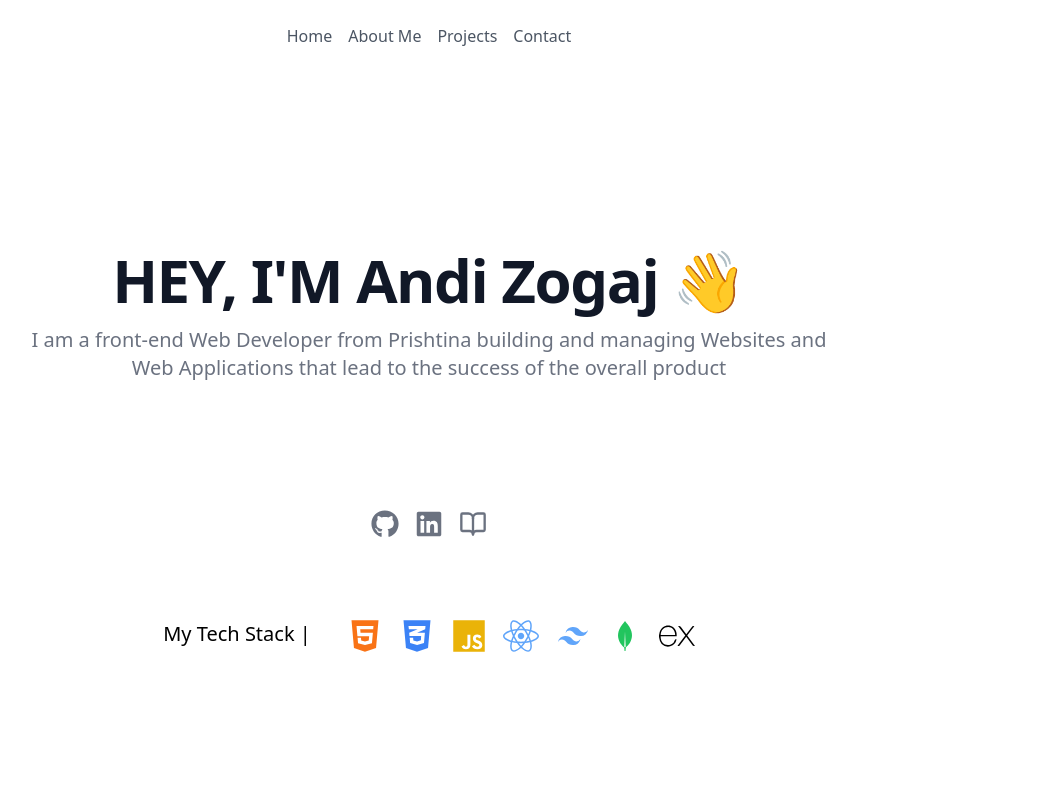
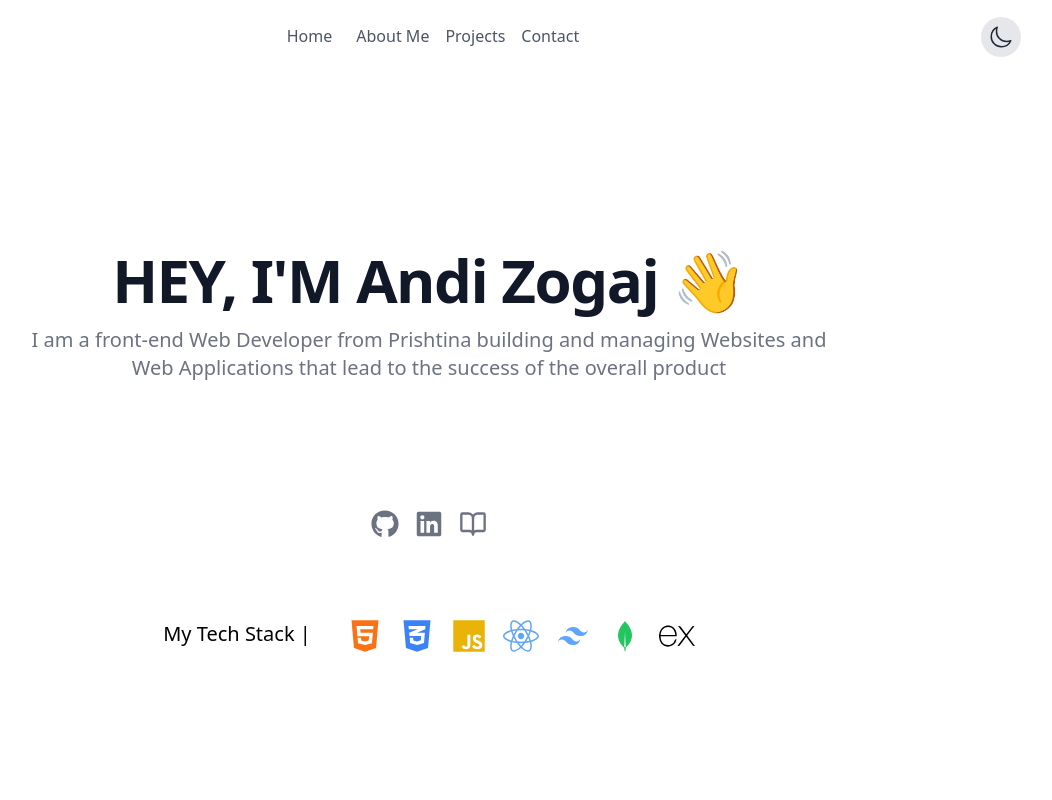
Before and after one commit to AndiZogaj22/portfolio, a React (Vite) app: page / in a window 1280 px wide. Shown: the top 800 px of the page, without its empty margins (211-1263 px from the left). Built offline with nearby package versions, Linux system fonts and the light colour scheme.

Commit message:
dark mode added

```diff
--- a/src/components/AboutMe.jsx
+++ b/src/components/AboutMe.jsx
@@ -20,7 +20,7 @@ const AboutMe = () => {
     <div className="lg:w-1/2">
       <h1 className="mb-4 text-4xl font-extrabold tracking-tight leading-none text-gray-900 md:text-5xl lg:text-6xl dark:text-white">About Me</h1>
       <p className="mb-8 text-lg text-gray-700 dark:text-gray-300">With a bachelor's degree in Computer Science and Engineering from Universiteti per Biznes dhe Teknologji "UBT", prishtina 10000 (academic year 20/21), I am a passionate web developer with a penchant for crafting sleek and efficient websites. My expertise primarily lies in front-end development, where I specialize in creating captivating user interfaces and enhancing user experiences. Armed with a robust knowledge of HTML, CSS, and JavaScript, complemented by proficiency in React and Tailwind, I am well-prepared to tackle diverse projects. Thriving in collaborative settings, I leverage my strong communication skills to translate visions into reality. Let's collaborate and create something truly extraordinary together!</p>
-      <button className="bg-transparent hover:bg-blue-500 text-blue-700 font-semibold hover:text-white py-2 px-4 border border-blue-500 hover:border-transparent rounded">
+      <button className="bg-transparent hover:bg-blue-500 dark:text-white text-blue-700 font-semibold hover:text-white py-2 px-4 border border-blue-500 hover:border-transparent rounded">
         Download CV
       </button>
     </div>
--- /dev/null
+++ b/src/components/DarkModeToggle.jsx
@@ -0,0 +1,32 @@
+// src/components/DarkModeToggle.jsx
+import React, { useEffect, useState } from 'react';
+import { IoSunny, IoMoonOutline } from 'react-icons/io5';
+
+const DarkModeToggle = () => {
+  const [darkMode, setDarkMode] = useState(false);
+
+  useEffect(() => {
+    const isDarkMode = localStorage.getItem('dark-mode') === 'true';
+    setDarkMode(isDarkMode);
+    document.documentElement.classList.toggle('dark', isDarkMode);
+  }, []);
+
+  const toggleDarkMode = () => {
+    const newDarkMode = !darkMode;
+    setDarkMode(newDarkMode);
+    localStorage.setItem('dark-mode', newDarkMode);
+    document.documentElement.classList.toggle('dark', newDarkMode);
+  };
+
+  return (
+    <button
+      onClick={toggleDarkMode}
+      className="p-2 bg-gray-200 dark:bg-gray-800 rounded-full text-gray-800 dark:text-gray-200 focus:outline-none"
+      aria-label="Toggle Dark Mode"
+    >
+      {darkMode ? <IoSunny size={24} /> : <IoMoonOutline size={24} />}
+    </button>
+  );
+};
+
+export default DarkModeToggle;
--- a/src/components/Home.jsx
+++ b/src/components/Home.jsx
@@ -35,7 +35,7 @@ const Home = () => {
             <FaReact size={36} className="text-blue-400" title="React" />
             <BiLogoTailwindCss size={36} className="text-blue-400" title="tailwind" />
             <BiLogoMongodb size={36} className="text-green-500" title="MongoDb" />
-            <SiExpress size={36} className="text-black" title="express" />
+            <SiExpress size={36} className="text-black dark:text-white" title="express" />
           </div>
         </div>
       </div>
--- a/src/components/Navbar.jsx
+++ b/src/components/Navbar.jsx
@@ -1,4 +1,6 @@
 // Navbar.js
+
+import DarkModeToggle from '../components/DarkModeToggle'
 import React, { useState, useEffect } from "react";
 
 const Navbar = () => {
@@ -24,14 +26,22 @@ const Navbar = () => {
   };
 
   return (
-    <nav className={`bg-white dark:bg-slate-950  shadow ${isSticky ? 'fixed top-0 left-0 right-0 z-10' : ''}`}>
-      <div className="container flex items-center justify-center p-4 lg:p-6 mx-auto text-gray-600 capitalize dark:text-white">
-        <a href="#home" onClick={() => scrollToSection('home')}  className="border-b-2 border-transparent hover:text-gray-800 transition-colors duration-300 transform dark:hover:text-gray-200 hover:border-blue-500 mx-2">Home</a>
-        <a href="#about" onClick={() => scrollToSection('about')}  className="border-b-2 border-transparent hover:text-gray-800 transition-colors duration-300 transform dark:hover:text-gray-200 hover:border-blue-500 mx-2">About Me</a>
-        <a href="#projects" onClick={() => scrollToSection('projects')} className="border-b-2 border-transparent hover:text-gray-800 transition-colors duration-300 transform dark:hover:text-gray-200 hover:border-blue-500 mx-2">Projects</a>
-        <a href="#contact" onClick={() => scrollToSection('contact')}  className="border-b-2 border-transparent hover:text-gray-800 transition-colors duration-300 transform dark:hover:text-gray-200 hover:border-blue-500 mx-2">Contact</a>
-      </div>
-    </nav>
+  <nav className={`bg-white dark:bg-slate-950 shadow ${isSticky ? 'fixed top-0 left-0 right-0 z-10' : ''}`}>
+  <div className="container flex items-center justify-center p-4 lg:p-6 mx-auto text-gray-600 capitalize dark:text-white relative">
+    <div className="flex space-x-4">
+      <a href="#home" onClick={() => scrollToSection('home')} className="border-b-2 border-transparent hover:text-gray-800 transition-colors duration-300 transform dark:hover:text-gray-200 hover:border-blue-500 mx-2">Home</a>
+      <a href="#about" onClick={() => scrollToSection('about')} className="border-b-2 border-transparent hover:text-gray-800 transition-colors duration-300 transform dark:hover:text-gray-200 hover:border-blue-500 mx-2">About Me</a>
+      <a href="#projects" onClick={() => scrollToSection('projects')} className="border-b-2 border-transparent hover:text-gray-800 transition-colors duration-300 transform dark:hover:text-gray-200 hover:border-blue-500 mx-2">Projects</a>
+      <a href="#contact" onClick={() => scrollToSection('contact')} className="border-b-2 border-transparent hover:text-gray-800 transition-colors duration-300 transform dark:hover:text-gray-200 hover:border-blue-500 mx-2">Contact</a>
+    </div>
+    <div className="absolute right-0 pr-12">
+      <DarkModeToggle />
+    </div>
+  </div>
+</nav>
+
+
+
   );
 };
 
--- a/src/components/Projects.jsx
+++ b/src/components/Projects.jsx
@@ -56,7 +56,7 @@ const Projects = () => {
     },
     {
       name: "Recepies",
-      techStack: [ <FaReact size={36} className="text-blue-400" title="React" />,  <BiLogoTailwindCss size={36} className="text-blue-400" title="tailwind" />, <BiLogoMongodb size={36} className="text-green-500" title="MongoDb" />, <SiExpress size={36} className="text-black" title="express" />    ],
+      techStack: [ <FaReact size={36} className="text-blue-400" title="React" />,  <BiLogoTailwindCss size={36} className="text-blue-400" title="tailwind" />, <BiLogoMongodb size={36} className="text-green-500" title="MongoDb" />, <SiExpress size={36} className="text-black dark:text-white" title="express" />    ],
       description: "Recipes is an app tailored for individuals interested in Mediterranean cuisine, offering a diverse range of dishes from various countries.",
       image: p4,
       visitLink: "https://example.com",
@@ -73,7 +73,7 @@ const Projects = () => {
 
     {
       name: "Cinema24",
-      techStack: [ <FaReact size={36} className="text-blue-400" title="React" />,  <BiLogoTailwindCss size={36} className="text-blue-400" title="tailwind" />, <BiLogoMongodb size={36} className="text-green-500" title="MongoDb" />, <SiExpress size={36} className="text-black" title="express" />    ],
+      techStack: [ <FaReact size={36} className="text-blue-400" title="React" />,  <BiLogoTailwindCss size={36} className="text-blue-400" title="tailwind" />, <BiLogoMongodb size={36} className="text-green-500" title="MongoDb" />, <SiExpress size={36} className="text-black dark:text-white" title="express" />    ],
       description: "My attempt at developing an online streaming platform for movies and Tv shows",
       image: p5,
       visitLink: "https://example.com",
@@ -90,7 +90,7 @@ const Projects = () => {
 
     {
       name: "Flappy Bird clone ",
-techStack: [<BiLogoUnity size={36} className="text-black" />],
+techStack: [<BiLogoUnity size={36} className="text-black dark:text-white"  />],
       description: "A Flappy Bird clone developed in Unity with C#, featuring additional features and characteristics inspired by the original.",
       image: p10,
       visitLink: "https://example.com",
@@ -98,7 +98,7 @@ techStack: [<BiLogoUnity size={36} className="text-black" />],
     },
     {
       name: "TextShift",
-      techStack: [ <SiNextdotjs size={36} className="text-black" title="next" />,  <BiLogoTailwindCss size={36} className="text-blue-400" title="tailwind" />  ],
+      techStack: [ <SiNextdotjs size={36} className="text-black dark:text-white" title="next" />,  <BiLogoTailwindCss size={36} className="text-blue-400" title="tailwind" />  ],
       description: "TextShift is a transliterator that converts Latin text to any selected script. Whether you need to transliterate to Greek, Arabic, or any other script,",
       image: p11,
       visitLink: "https://textshift.vercel.app/",
@@ -106,7 +106,7 @@ techStack: [<BiLogoUnity size={36} className="text-black" />],
     },
     {
       name: "Andi's Blog",
-      techStack: [ <SiNextdotjs size={36} className="text-black" title="next" />,  <BiLogoTailwindCss size={36} className="text-blue-400" title="tailwind" />  ],
+      techStack: [ <SiNextdotjs size={36} className="text-black dark:text-white" title="next" />,  <BiLogoTailwindCss size={36} className="text-blue-400" title="tailwind" />  ],
       description: "A blogging platform with a variety of diffrent programing articles and code snipets and blocks",
       image: p12,
       visitLink: "https://portfolio-starter-kit-orpin-eight-16.vercel.app/",
--- a/src/index.css
+++ b/src/index.css
@@ -1,3 +1,7 @@
 @tailwind base;
 @tailwind components;
 @tailwind utilities;
+
+body.dark {
+    @apply bg-slate-950 text-white;
+}
--- a/tailwind.config.js
+++ b/tailwind.config.js
@@ -5,6 +5,7 @@ export default {
     "./src/**/*.{js,ts,jsx,tsx}",
 
   ],
+   darkMode: 'class', // Enable dark mode by class strategy
   theme: {
     extend: {},
   },
```
